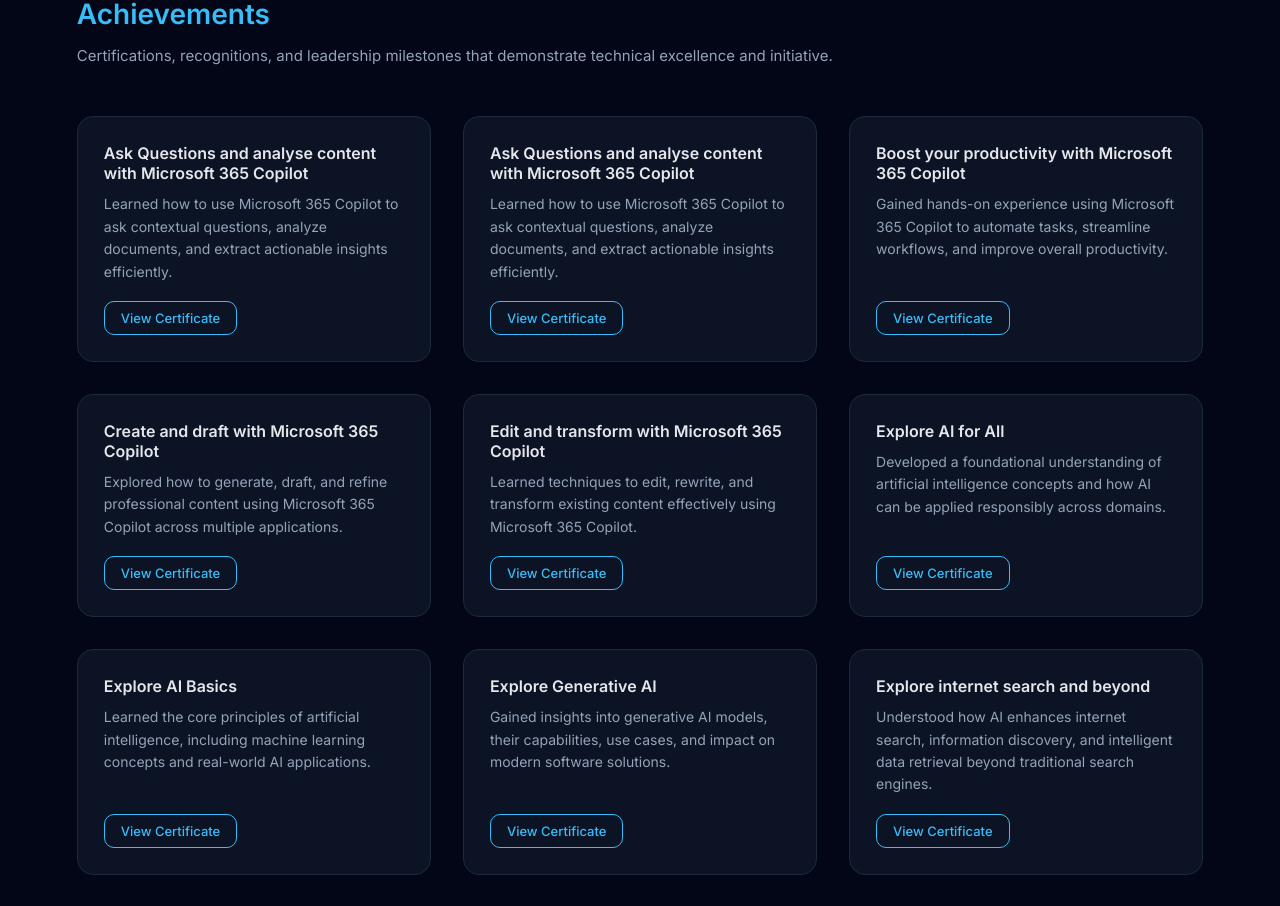
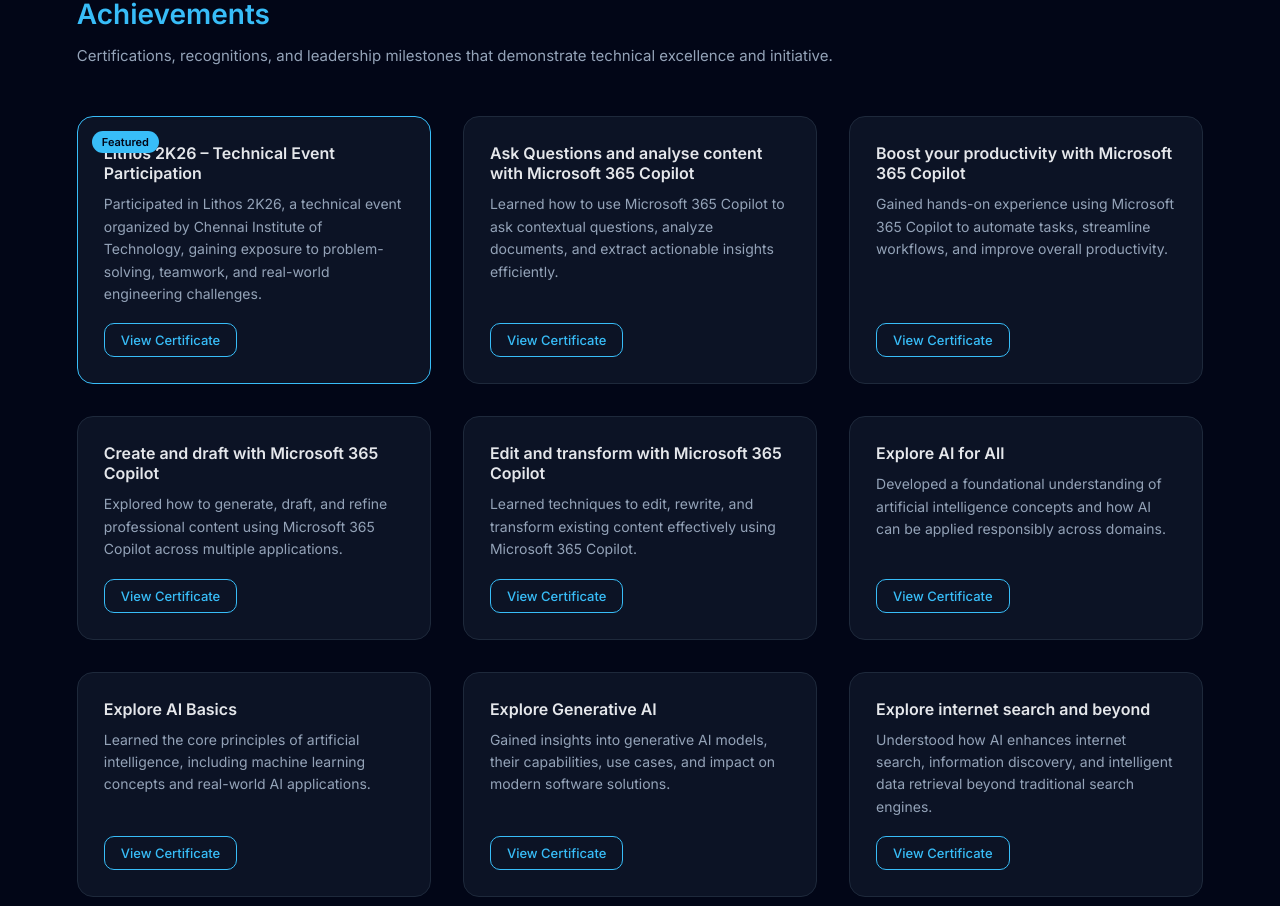
Before and after one commit to Nitesh-N-D/Portfolio, a React (Vite) app in the folder frontend/: page / in a window 1280 px wide. Shown: the part 5050-5956 px from the top of the page. Built offline with nearby package versions, Linux system fonts and the light colour scheme.

Commit message:
additon of achievement

```diff
--- a/frontend/src/data/achievements.ts
+++ b/frontend/src/data/achievements.ts
@@ -10,11 +10,12 @@
 
 export const achievements: Achievement[] = [
   {
-  title: "Ask Questions and analyse content with Microsoft 365 Copilot",
+  title: "Lithos 2K26 – Technical Event Participation",
   description:
-    "Learned how to use Microsoft 365 Copilot to ask contextual questions, analyze documents, and extract actionable insights efficiently.",
+    "Participated in Lithos 2K26, a technical event organized by Chennai Institute of Technology, gaining exposure to problem-solving, teamwork, and real-world engineering challenges.",
   type: "pdf",
-  proof: "/achievements/Ask Question MS.pdf"
+  proof: "/achievements/Certificate Of Participation Lithos2k26.pdf",
+  featured: true
 },
  {
   title: "Ask Questions and analyse content with Microsoft 365 Copilot",
```
Also changed, not shown: 1 other file (tests, documents, lock files or other folders).
